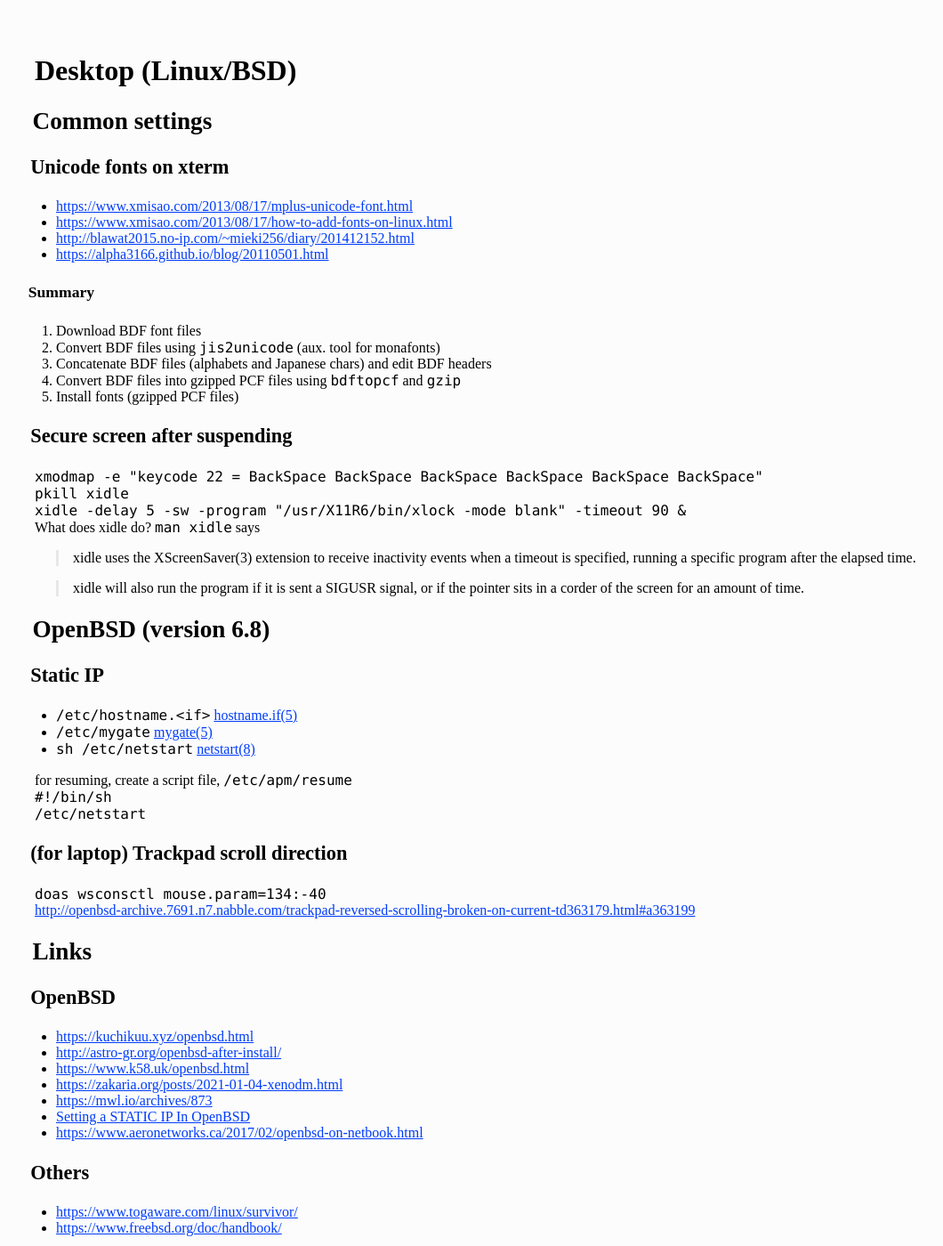
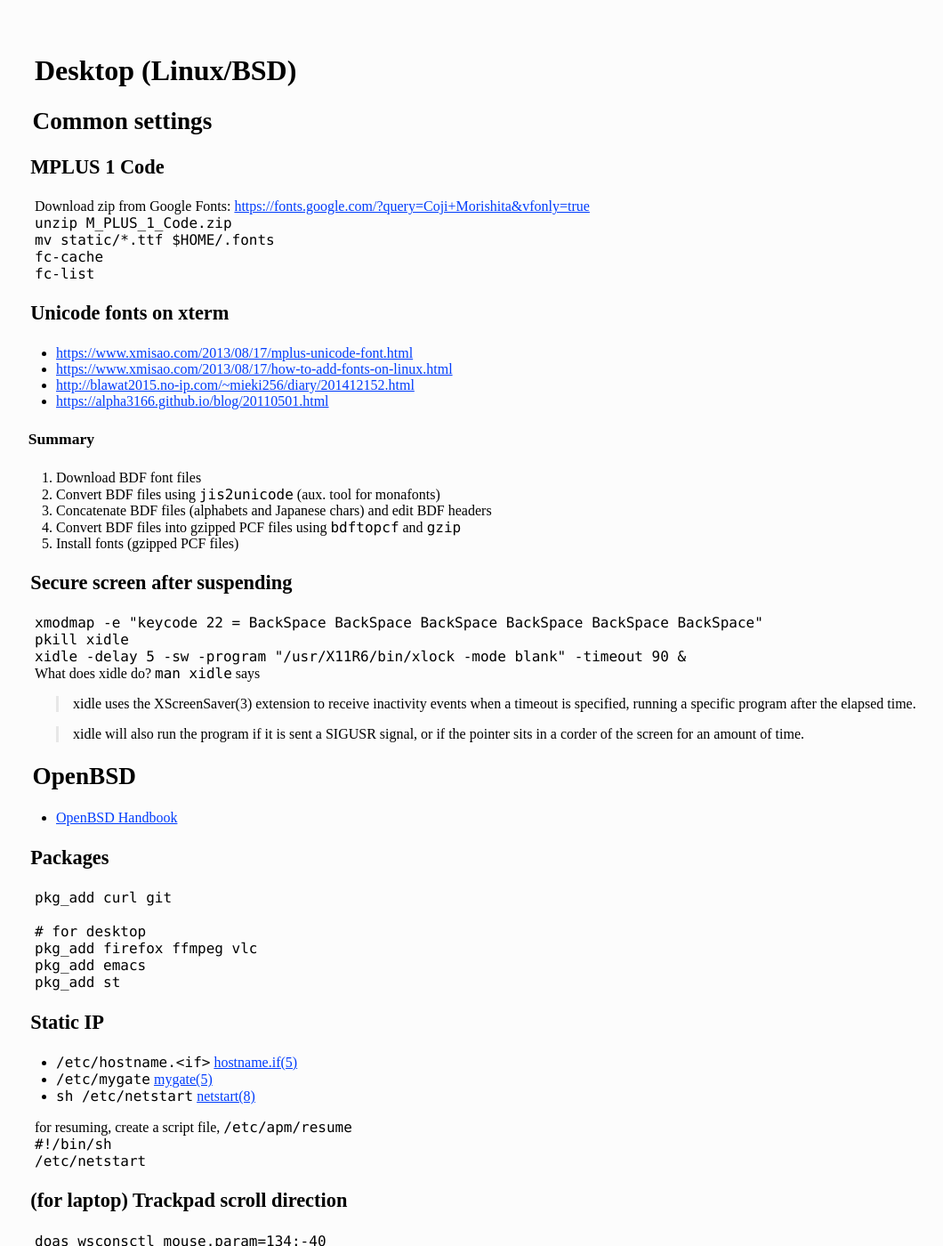
Before and after one commit to f6o/f6o.github.io, a Jekyll site: the page built from desktop.md, in a window 1280 px wide and 1400 px high. Shown: the whole window at 89% size, without its empty margins (17-1077 px from the left). Built offline with Jekyll 4.4.1, drawn with Linux system fonts in a browser that asks for light colours; nearby versions of some CDN libraries; our own code applies the rules of GitHub Pages for plain Markdown files.

Commit message:
update desktop

````diff
--- a/desktop.md
+++ b/desktop.md
@@ -6,6 +6,17 @@ tags: [software, page]
 # Desktop (Linux/BSD)
 
 ## Common settings
+
+### MPLUS 1 Code
+
+Download zip from Google Fonts: <https://fonts.google.com/?query=Coji+Morishita&vfonly=true>
+
+```
+unzip M_PLUS_1_Code.zip
+mv static/*.ttf $HOME/.fonts
+fc-cache
+fc-list
+```
 
 ### Unicode fonts on xterm
 
@@ -39,7 +50,20 @@ What does xidle do? `man xidle` says
 > xidle will also run the program if it is sent a SIGUSR signal, or
 > if the pointer sits in a corder of the screen for an amount of time.
 
-## OpenBSD (version 6.8)
+## OpenBSD
+
+* [OpenBSD Handbook](https://www.openbsdhandbook.com/)
+
+### Packages
+
+```
+pkg_add curl git
+
+# for desktop
+pkg_add firefox ffmpeg vlc
+pkg_add emacs
+pkg_add st
+```
 
 ### Static IP
 
````
